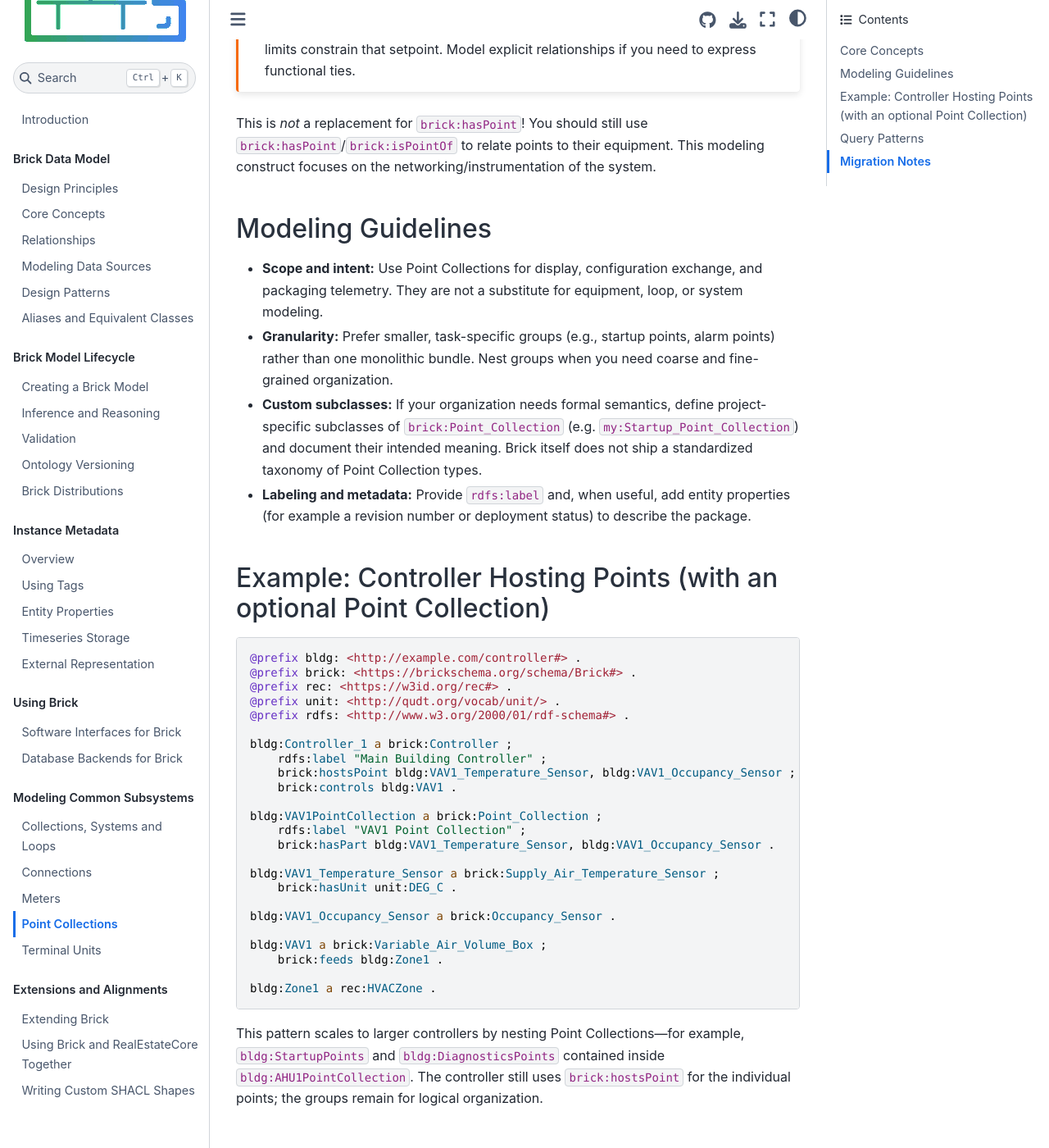
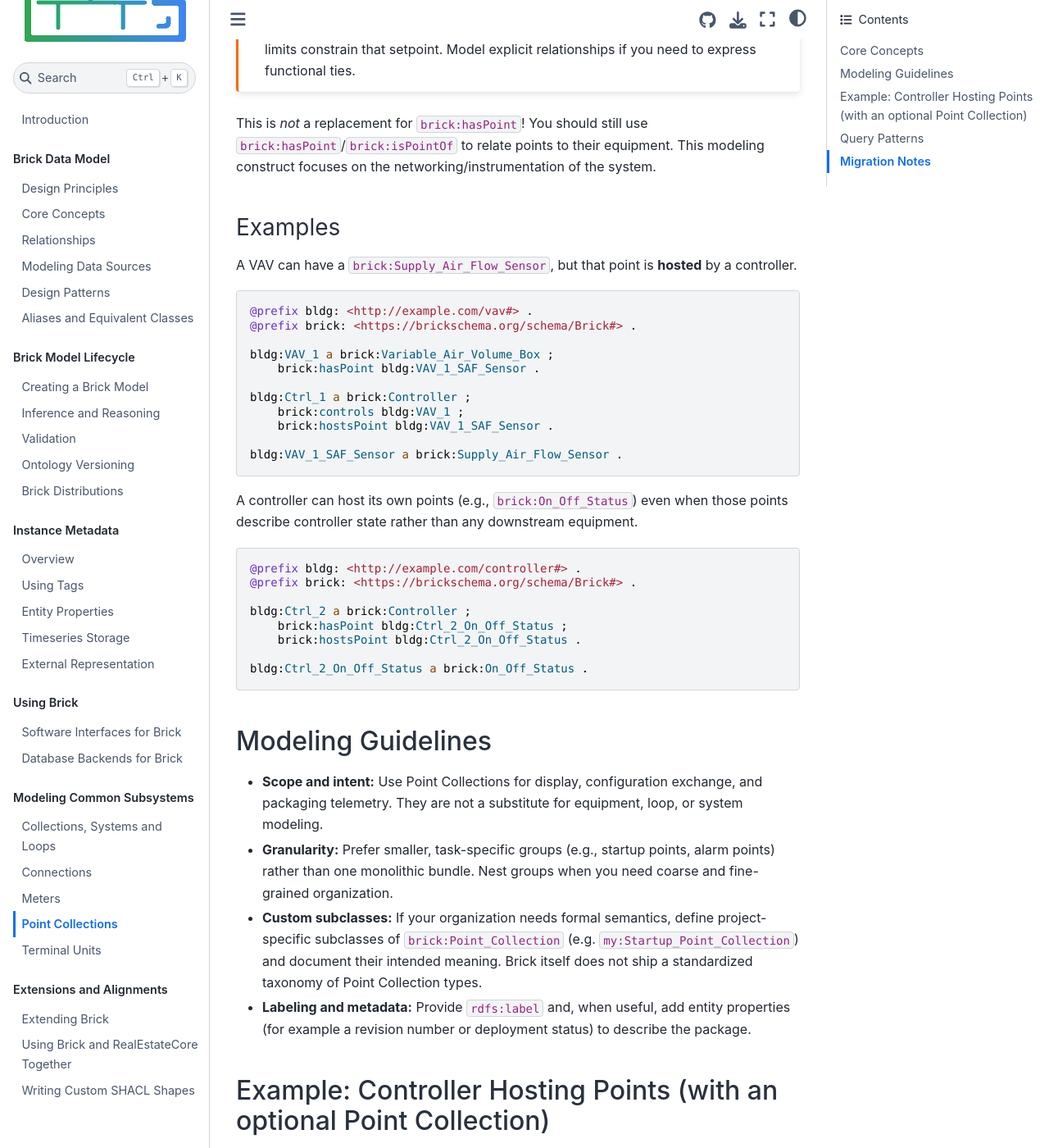
Before and after one commit to BrickSchema/docs, a Jupyter Book: the page built from modeling/point-collections.md, in a window 1280 px wide and 1400 px high, scrolled down 804 px. Shown: the whole window at 82% size. Built offline with Jupyter Book 1.0.4 settings and Sphinx 7.4.7 and the Sphinx Book theme 1.1.4, drawn with Linux system fonts in a browser that asks for light colours.

Commit message:
add examples

````diff
--- a/modeling/point-collections.md
+++ b/modeling/point-collections.md
@@ -17,6 +17,36 @@ Avoid inferring semantics from group membership alone. For example, adding a set
 ```
 
 This is *not* a replacement for `brick:hasPoint`! You should still use `brick:hasPoint`/`brick:isPointOf` to relate points to their equipment. This modeling construct focuses on the networking/instrumentation of the system.
+
+### Examples
+
+A VAV can have a `brick:Supply_Air_Flow_Sensor`, but that point is **hosted** by a controller.
+
+```turtle
+@prefix bldg: <http://example.com/vav#> .
+@prefix brick: <https://brickschema.org/schema/Brick#> .
+
+bldg:VAV_1 a brick:Variable_Air_Volume_Box ;
+    brick:hasPoint bldg:VAV_1_SAF_Sensor .
+
+bldg:Ctrl_1 a brick:Controller ;
+    brick:controls bldg:VAV_1 ;
+    brick:hostsPoint bldg:VAV_1_SAF_Sensor .
+
+bldg:VAV_1_SAF_Sensor a brick:Supply_Air_Flow_Sensor .
+```
+
+A controller can host its own points (e.g., `brick:On_Off_Status`) even when those points describe controller state rather than any downstream equipment.
+```turtle
+@prefix bldg: <http://example.com/controller#> .
+@prefix brick: <https://brickschema.org/schema/Brick#> .
+
+bldg:Ctrl_2 a brick:Controller ;
+    brick:hasPoint bldg:Ctrl_2_On_Off_Status ;
+    brick:hostsPoint bldg:Ctrl_2_On_Off_Status .
+
+bldg:Ctrl_2_On_Off_Status a brick:On_Off_Status .
+```
 
 ## Modeling Guidelines
 
````
